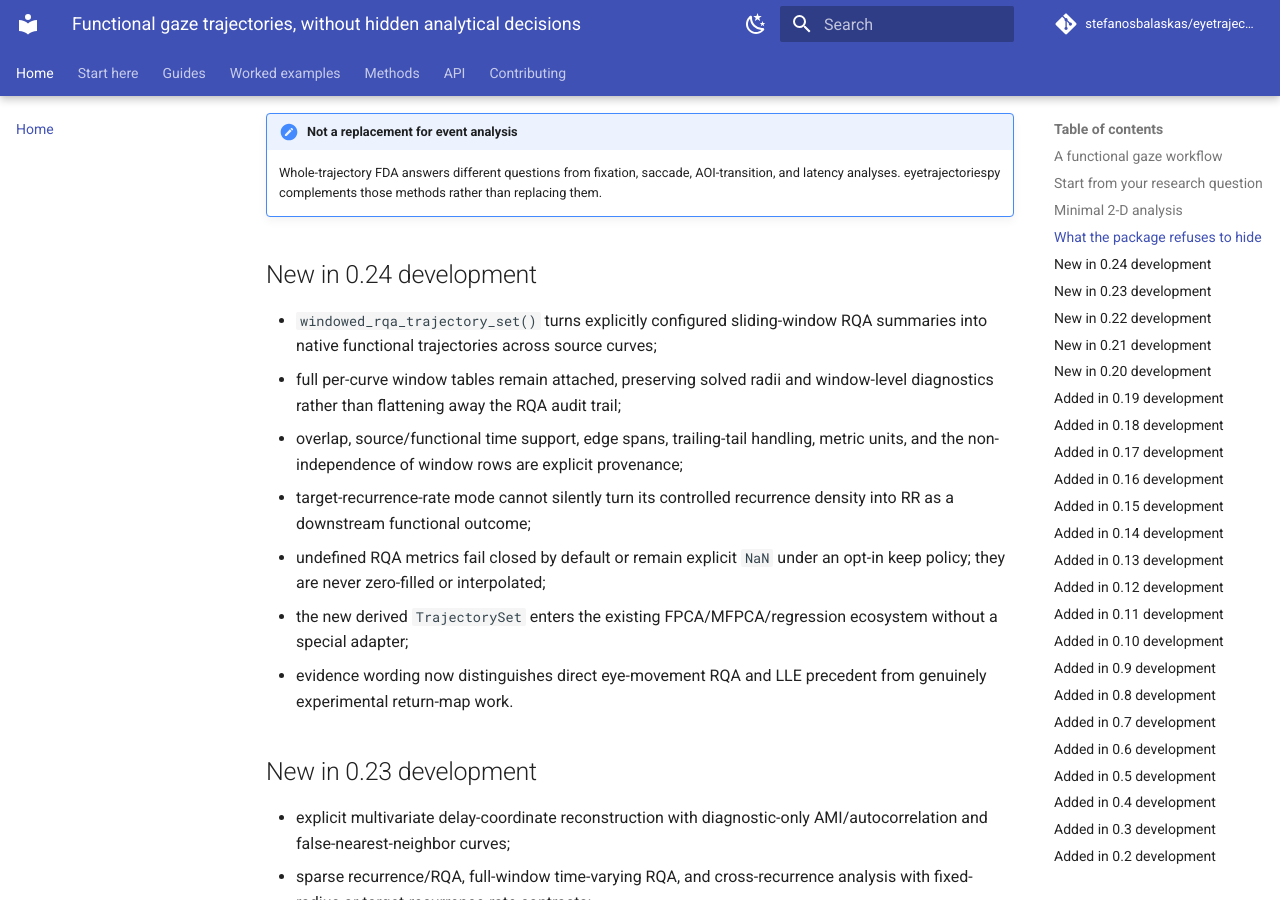
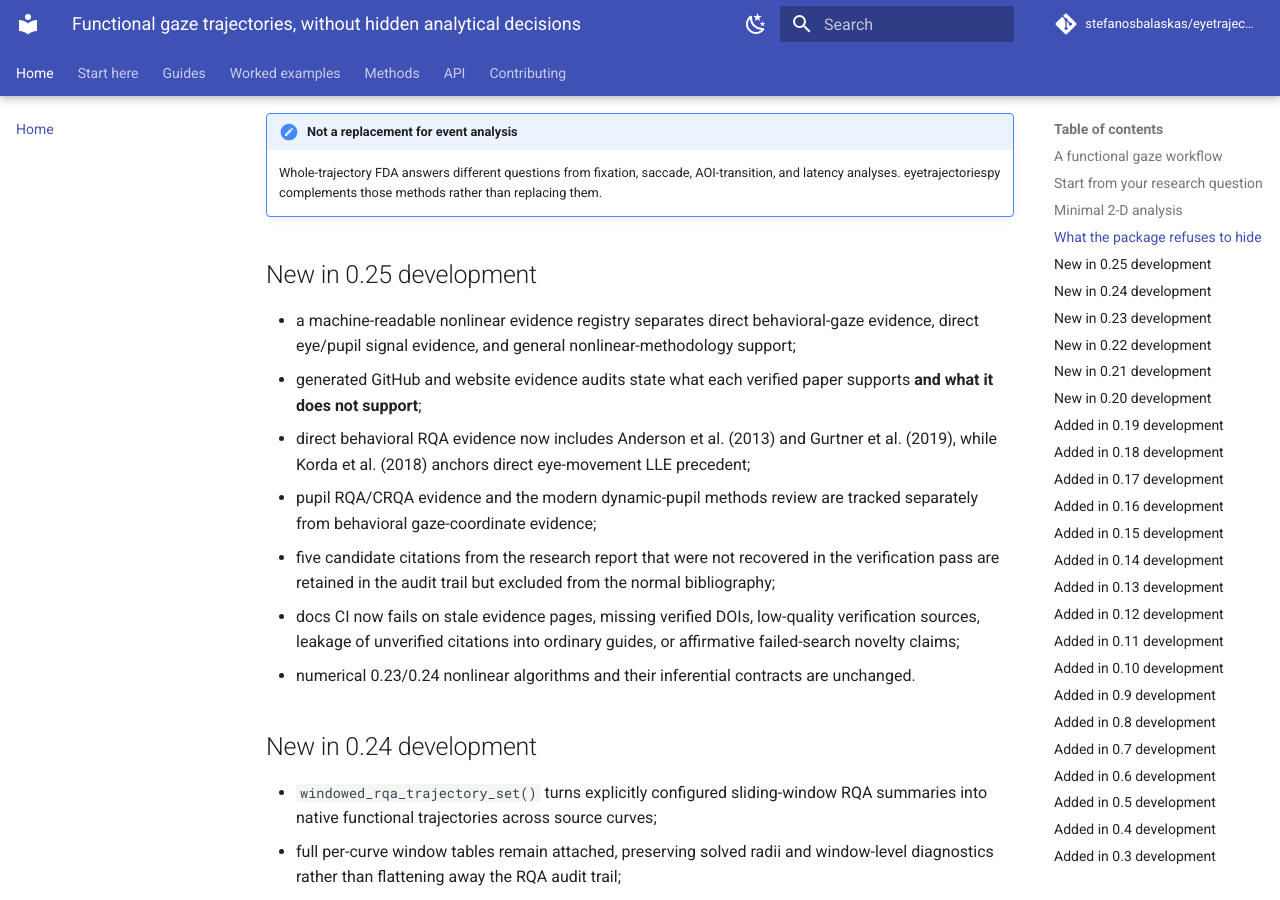
Before and after one commit to stefanosbalaskas/eyetrajectoriespy, an MkDocs documentation site: the page built from docs/index.md, in a window 1280 px wide and 900 px high, scrolled down 5199 px. Built offline with MkDocs 1.6.1 and Material for MkDocs 9.7.7, drawn with Linux system fonts in a browser that asks for light colours; comment, search, counter and statistics services are not loaded.

Commit message:
Feature nonlinear evidence hardening on homepage

```diff
--- a/docs/index.md
+++ b/docs/index.md
@@ -208,6 +208,16 @@ The package is designed around the principle that **the path to an FPC score is
 
 !!! important "Not a replacement for event analysis"
     Whole-trajectory FDA answers different questions from fixation, saccade, AOI-transition, and latency analyses. eyetrajectoriespy complements those methods rather than replacing them.
+
+## New in 0.25 development
+
+- a machine-readable nonlinear evidence registry separates direct behavioral-gaze evidence, direct eye/pupil signal evidence, and general nonlinear-methodology support;
+- generated GitHub and website evidence audits state what each verified paper supports **and what it does not support**;
+- direct behavioral RQA evidence now includes Anderson et al. (2013) and Gurtner et al. (2019), while Korda et al. (2018) anchors direct eye-movement LLE precedent;
+- pupil RQA/CRQA evidence and the modern dynamic-pupil methods review are tracked separately from behavioral gaze-coordinate evidence;
+- five candidate citations from the research report that were not recovered in the verification pass are retained in the audit trail but excluded from the normal bibliography;
+- docs CI now fails on stale evidence pages, missing verified DOIs, low-quality verification sources, leakage of unverified citations into ordinary guides, or affirmative failed-search novelty claims;
+- numerical 0.23/0.24 nonlinear algorithms and their inferential contracts are unchanged.
 
 ## New in 0.24 development
 
```
